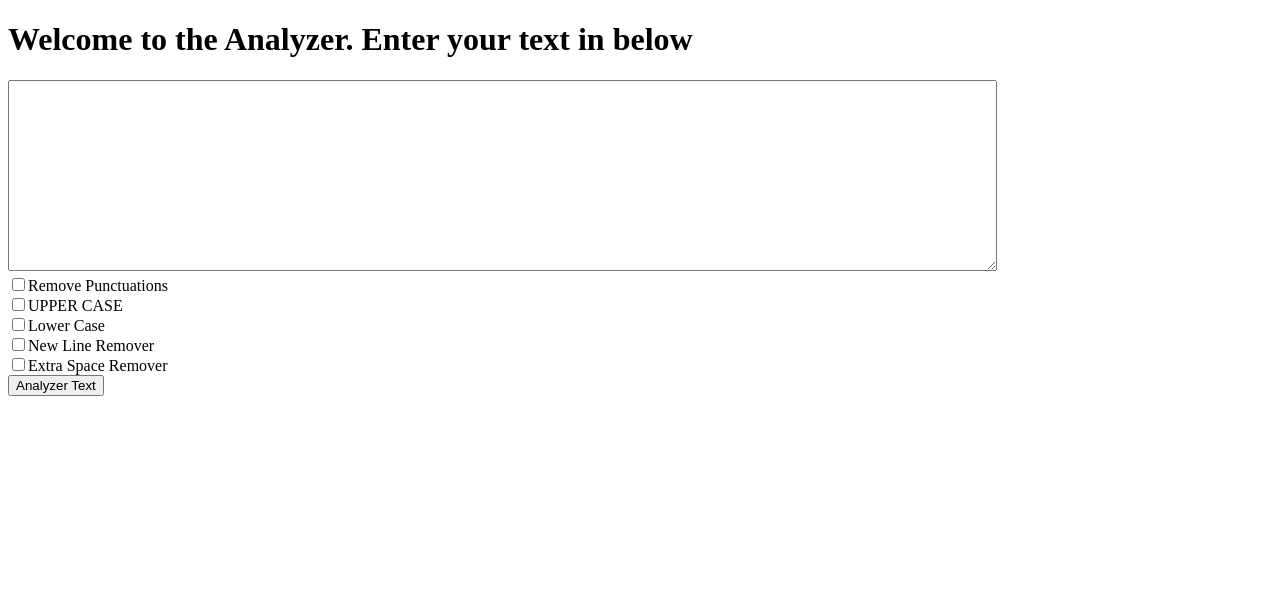
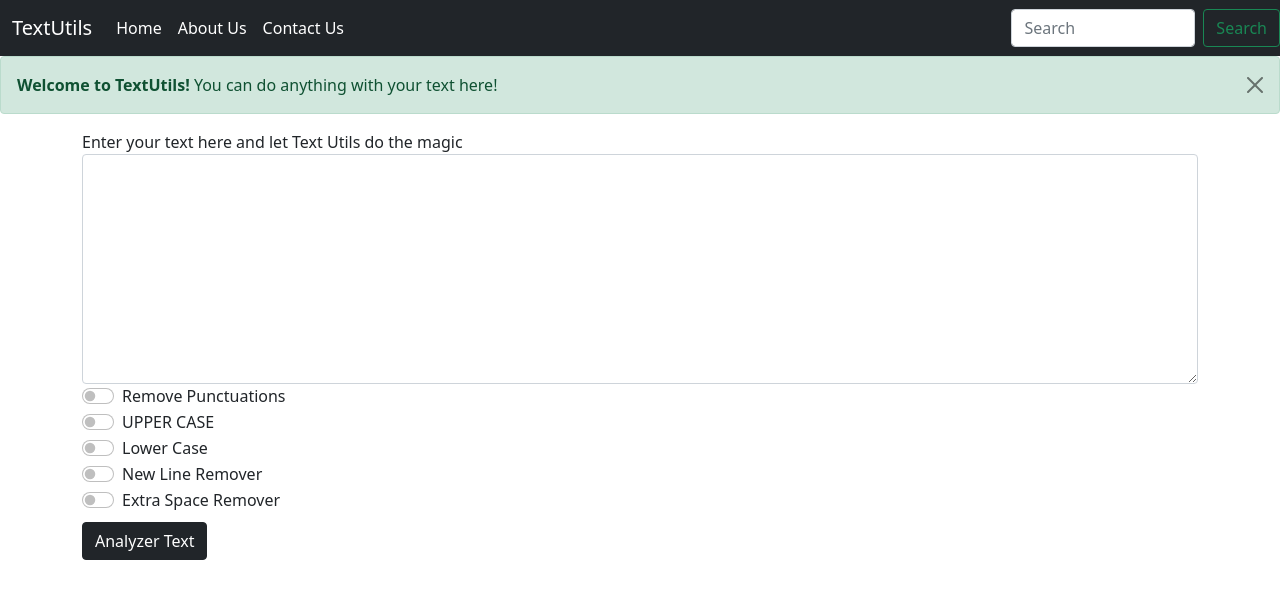
Before and after one commit to amolsoft123/TextUtils, a Django app: page / in a window 1280 px wide. Shown: the top 599 px of the page. Run offline with Django 4.2, Linux system fonts and the light colour scheme.

Commit message:
frontend start

```diff
--- a/textutils/templates/index.html
+++ b/textutils/templates/index.html
@@ -1,22 +1,90 @@
-<!DOCTYPE html>
+<!doctype html>
 <html lang="en">
   <head>
-    <meta charset="UTF-8">
-    <meta http-equiv="X-UA-Compatible" content="IE=edge">
-    <meta name="viewport" content="width=device-width, initial-scale=1.0">
-    <title>Text Utlis</title>
+    <!-- Required meta tags -->
+    <meta charset="utf-8">
+    <meta name="viewport" content="width=device-width, initial-scale=1">
+
+    <!-- Bootstrap CSS -->
+    <link href="https://cdn.jsdelivr.net/npm/bootstrap@5.1.3/dist/css/bootstrap.min.css" rel="stylesheet" integrity="sha384-1BmE4kWBq78iYhFldvKuhfTAU6auU8tT94WrHftjDbrCEXSU1oBoqyl2QvZ6jIW3" crossorigin="anonymous">
+
+    <title>TextUtils</title>
   </head>
   <body>
-    <h1>Welcome to the Analyzer. Enter your text in below</h1>
+    <nav class="navbar navbar-expand-lg navbar-dark bg-dark">
+        <div class="container-fluid">
+          <a class="navbar-brand" href="#">TextUtils</a>
+          <button class="navbar-toggler" type="button" data-bs-toggle="collapse" data-bs-target="#navbarNavDropdown" aria-controls="navbarNavDropdown" aria-expanded="false" aria-label="Toggle navigation">
+            <span class="navbar-toggler-icon"></span>
+          </button>
+          <div class="collapse navbar-collapse" id="navbarNavDropdown">
+            <ul class="navbar-nav">
+              <li class="nav-item">
+                <a class="nav-link active" aria-current="page" href="#">Home</a>
+              </li>
+              <li class="nav-item">
+                <a class="nav-link active" href="#">About Us</a>
+              </li>
+              <li class="nav-item">
+                <a class="nav-link active" href="#">Contact Us</a>
+              </li>
+            </ul>
+          </div>
+        </div>
+        <form class="d-flex">
+            <input class="form-control me-2" type="search" placeholder="Search" aria-label="Search">
+            <button class="btn btn-outline-success" type="submit">Search</button>
+          </form>
+      </nav>
+
+      <div class="alert alert-success alert-dismissible fade show" role="alert">
+        <strong>Welcome to TextUtils!</strong> You can do anything with your text here!
+        <button type="button" class="btn-close" data-bs-dismiss="alert" aria-label="Close"></button>
+      </div>
+
+    <div class="container">
         <form action="/analyze" method="get">
-        <textarea name="text" style="margin: 0px; width: 983px; height: 185px;"></textarea><br>
-        <input type="checkbox" name="removepunc">Remove Punctuations <br>
-        <input type="checkbox" name="fullcaps">UPPER CASE <br>
-        <input type="checkbox" name="lowercaps">Lower Case <br>
-        <input type="checkbox" name="newlineremover">New Line Remover <br>
-        <input type="checkbox" name="extraspaceremover">Extra Space Remover <br>
 
-        <button type="submit">Analyzer Text</button>
+        <div class="form-group">
+            <label for="exampleFormControlTextarea1">Enter your text here and let Text Utils do the magic</label>
+            <textarea class="form-control" name='text' id="exampleFormControlTextarea1" rows="9"></textarea>
+          </div>
+        <div class="form-check form-switch">
+            <input class="form-check-input" type="checkbox" role="switch" name="removepunc" id="customswitch1">
+            <label class="form-check-label" for="flexSwitchCheckDefault">Remove Punctuations</label>
+        </div>
+        <div class="form-check form-switch">
+            <input class="form-check-input" type="checkbox" role="switch" name="fullcaps" id="customswitch2">
+            <label class="form-check-label" for="flexSwitchCheckDefault">UPPER CASE</label>
+        </div>
+        <div class="form-check form-switch">
+            <input class="form-check-input" type="checkbox" role="switch" name="lowercaps" id="customswitch3">
+            <label class="form-check-label" for="flexSwitchCheckDefault">Lower Case</label>
+        </div>
+        <div class="form-check form-switch">
+            <input class="form-check-input" type="checkbox" role="switch" name="newlineremover" id="customswitch4">
+            <label class="form-check-label" for="flexSwitchCheckDefault">New Line Remover</label>
+        </div>
+        <div class="form-check form-switch">
+            <input class="form-check-input" type="checkbox" role="switch" name="extraspaceremover" id="customswitch5">
+            <label class="form-check-label" for="flexSwitchCheckDefault">Extra Space Remover</label>
+        </div>
+
+        <button type="submit" class="btn btn-dark mt-2">Analyzer Text</button>
         </form>
+      </div>
+
+
+
+    <!-- Optional JavaScript; choose one of the two! -->
+
+    <!-- Option 1: Bootstrap Bundle with Popper -->
+    <script src="https://cdn.jsdelivr.net/npm/bootstrap@5.1.3/dist/js/bootstrap.bundle.min.js" integrity="sha384-ka7Sk0Gln4gmtz2MlQnikT1wXgYsOg+OMhuP+IlRH9sENBO0LRn5q+8nbTov4+1p" crossorigin="anonymous"></script>
+
+    <!-- Option 2: Separate Popper and Bootstrap JS -->
+    <!--
+    <script src="https://cdn.jsdelivr.net/npm/@popperjs/core@2.10.2/dist/umd/popper.min.js" integrity="sha384-7+zCNj/IqJ95wo16oMtfsKbZ9ccEh31eOz1HGyDuCQ6wgnyJNSYdrPa03rtR1zdB" crossorigin="anonymous"></script>
+    <script src="https://cdn.jsdelivr.net/npm/bootstrap@5.1.3/dist/js/bootstrap.min.js" integrity="sha384-QJHtvGhmr9XOIpI6YVutG+2QOK9T+ZnN4kzFN1RtK3zEFEIsxhlmWl5/YESvpZ13" crossorigin="anonymous"></script>
+    -->
   </body>
 </html>
```
Also changed, not shown: textutils/templates/index2.html (added, +10 -0 lines). Lines whose indentation alone changed are shown as unchanged.
